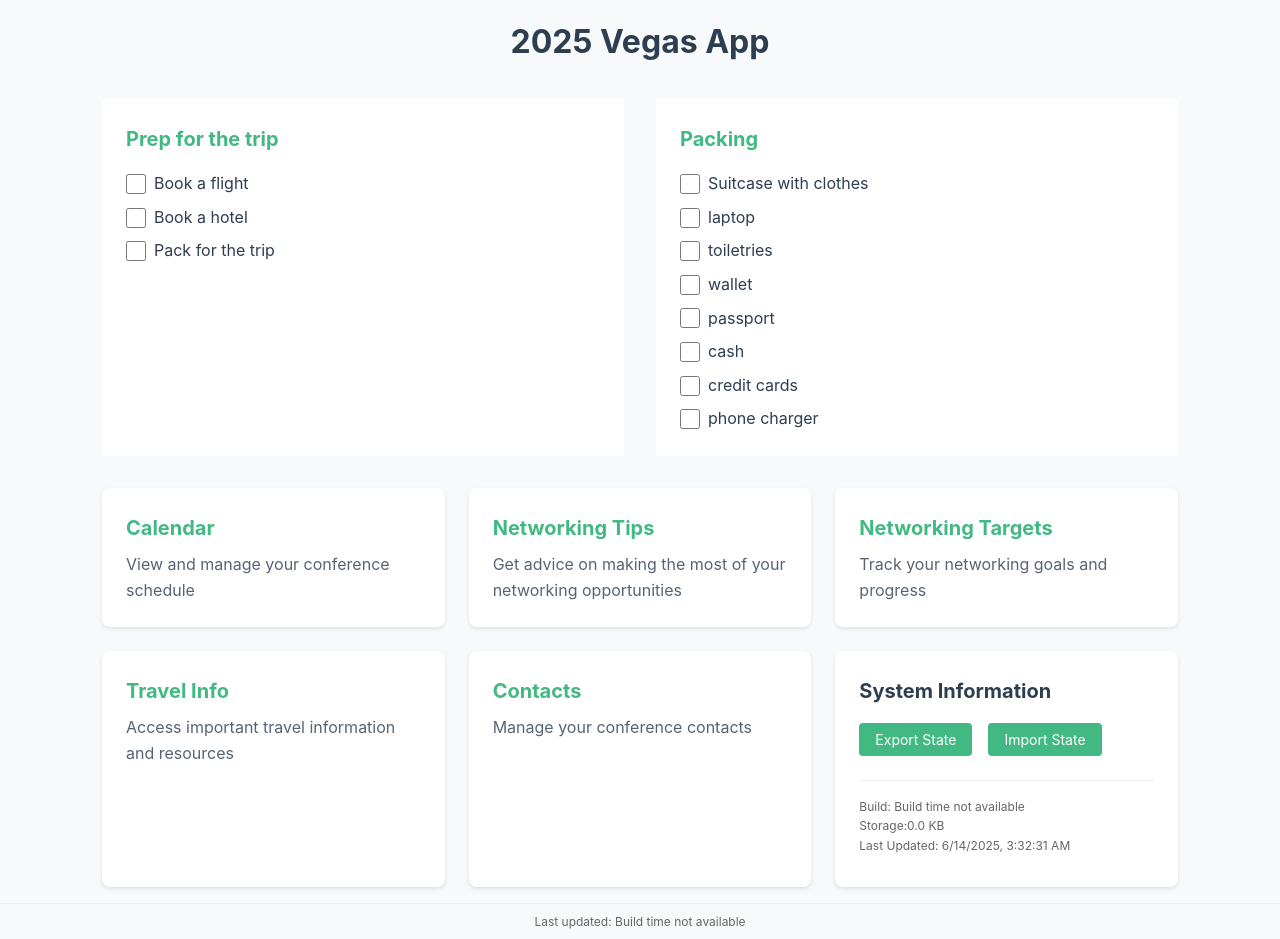
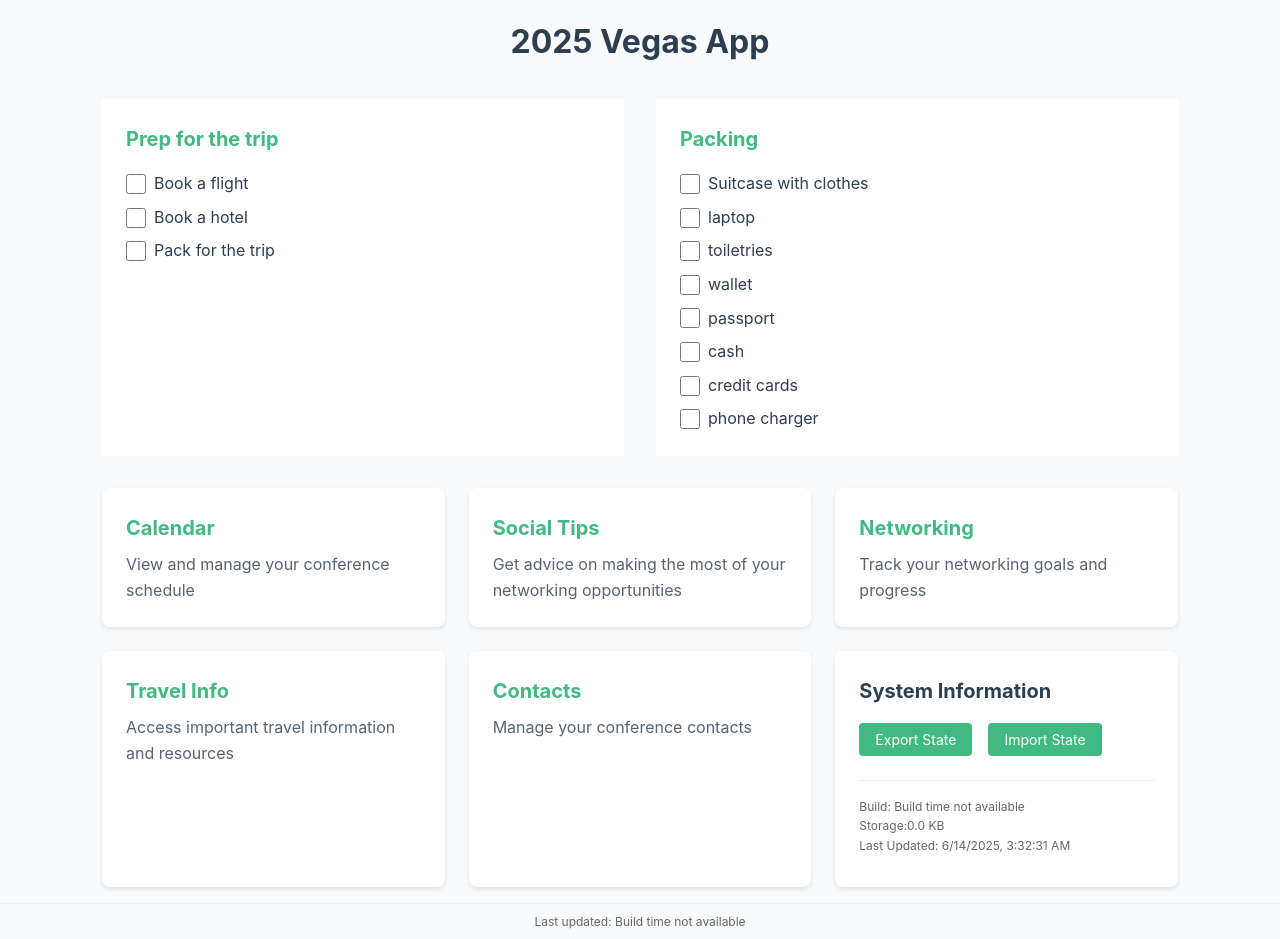
Before and after one commit to RockyKev/vegas-app, a Vue app: page / in a window 1280 px wide. Built offline with nearby package versions, Linux system fonts and the light colour scheme.

Commit message:
refactor to better naming

```diff
--- a/src/router/index.ts
+++ b/src/router/index.ts
@@ -11,9 +11,9 @@ const router = createRouter({
       component: HomeView
     },
     {
-      path: '/networking-tips',
-      name: 'networking-tips',
-      component: () => import('../views/NetworkingTipsView.vue')
+      path: '/social-tips',
+      name: 'social-tips',
+      component: () => import('../views/SocialTipsView.vue')
     },
     {
       path: '/calendar',
@@ -31,9 +31,9 @@ const router = createRouter({
       component: () => import('../views/ContactsView.vue')
     },
     {
-      path: '/networking-targets',
-      name: 'networking-targets',
-      component: () => import('../views/NetworkingTargetsView.vue')
+      path: '/networking',
+      name: 'networking',
+      component: () => import('../views/NetworkingView.vue')
     }
   ]
 })
--- a/src/views/HomeView.vue
+++ b/src/views/HomeView.vue
@@ -10,12 +10,12 @@
           <h2>Calendar</h2>
           <p>View and manage your conference schedule</p>
         </router-link>
-        <router-link to="/networking-tips" class="nav-card">
-          <h2>Networking Tips</h2>
+        <router-link to="/social-tips" class="nav-card">
+          <h2>Social Tips</h2>
           <p>Get advice on making the most of your networking opportunities</p>
         </router-link>
-        <router-link to="/networking-targets" class="nav-card">
-          <h2>Networking Targets</h2>
+        <router-link to="/networking" class="nav-card">
+          <h2>Networking</h2>
           <p>Track your networking goals and progress</p>
         </router-link>
         <router-link to="/travel-info" class="nav-card">
--- a/src/views/NetworkingTargetsView.vue
+++ b/src/views/NetworkingView.vue
@@ -1,7 +1,7 @@
 <template>
   <Container>
-    <div class="networking-targets">
-      <h1>Networking Targets</h1>
+    <div class="networking">
+      <h1>Networking</h1>
 
       <!-- Import Section -->
       <div class="import-section">
@@ -147,7 +147,7 @@ const handleFileImport = (event: Event) => {
 }
 
 onMounted(async () => {
-  console.log('NetworkingTargetsView mounted')
+  console.log('NetworkingView mounted')
   try {
     console.log('Loading default data...')
     await withLoading(loadDefaultData())
@@ -164,7 +164,7 @@ onMounted(async () => {
 </script>
 
 <style scoped>
-.networking-targets {
+.networking {
   padding: 1rem 0;
 }
 
--- a/src/views/NetworkingTipsView.vue
+++ b/src/views/SocialTipsView.vue
@@ -1,7 +1,7 @@
 <template>
   <Container>
-    <div class="networking-tips">
-      <h1>Networking Tips</h1>
+    <div class="social-tips">
+      <h1>Social Tips</h1>
 
       <!-- Import Section -->
       <div class="import-section">
@@ -163,7 +163,7 @@ const toggleTipStar = (tipId: string) => {
 }
 
 onMounted(async () => {
-  console.log('NetworkingTipsView mounted')
+  console.log('SocialTipsView mounted')
   try {
     console.log('Loading default data...')
     await withLoading(loadDefaultData())
@@ -183,7 +183,7 @@ onMounted(async () => {
 </script>
 
 <style scoped>
-.networking-tips {
+.social-tips {
   padding: 1rem 0;
 }
 
```
